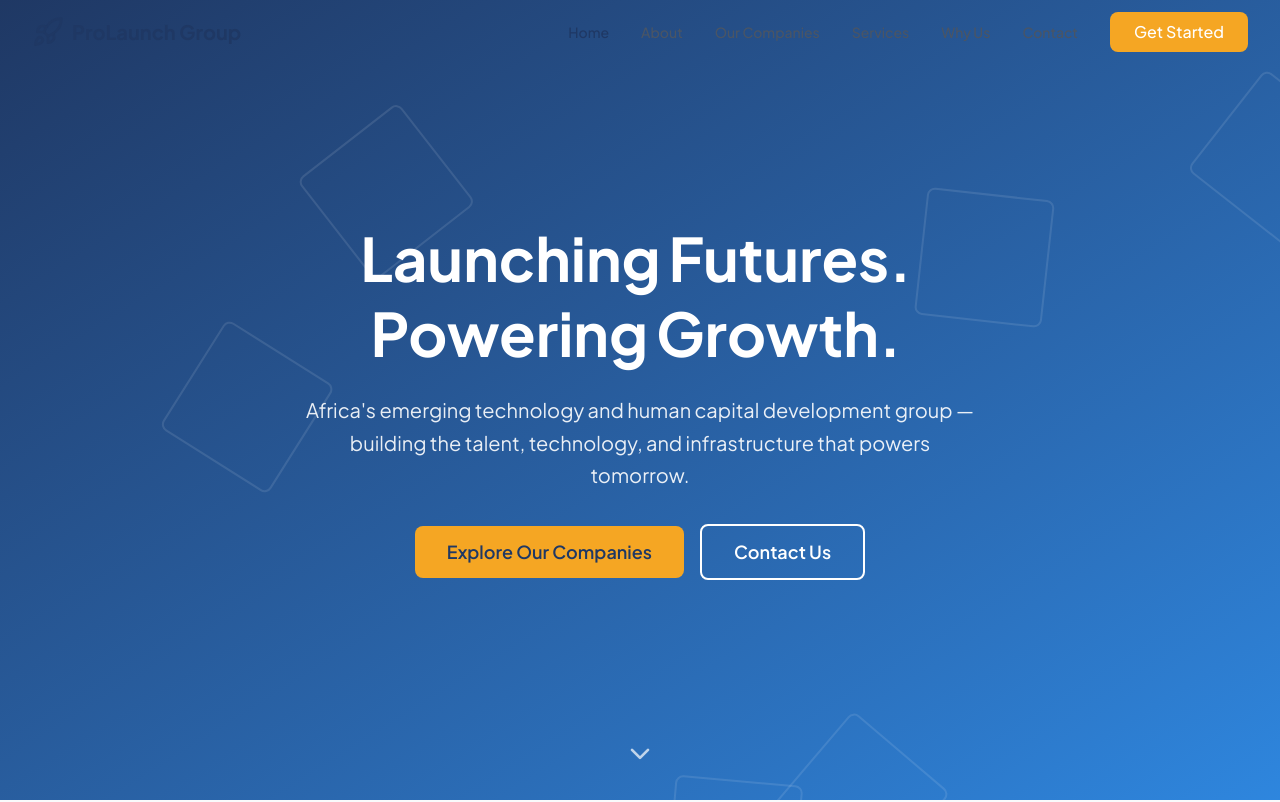
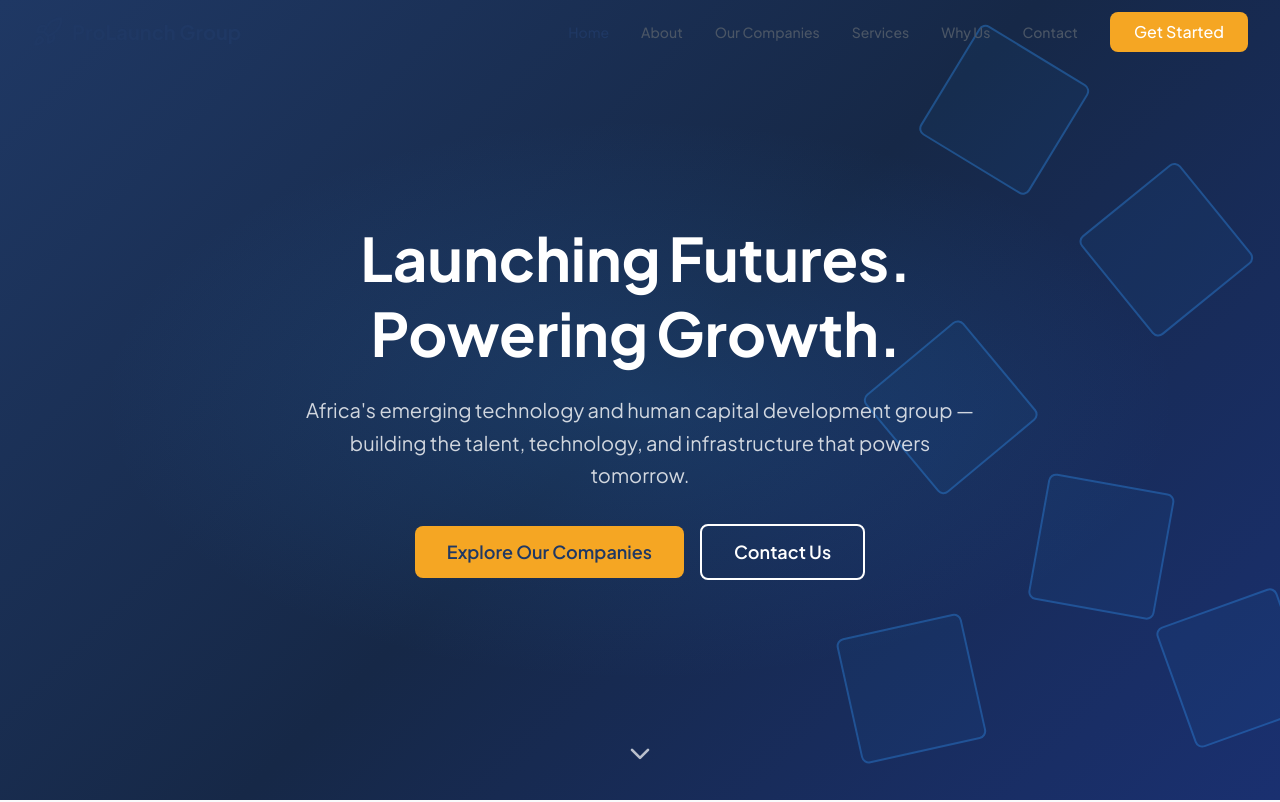
Before and after one commit to ProLaunch-Group/pgroup-website, a Next.js app: page / in a window 1280 px wide. Shown: the top 802 px of the page. Built offline with nearby package versions, Linux system fonts and the light colour scheme.

Commit message:
fix: hero backgroun

```diff
--- a/components/Hero.tsx
+++ b/components/Hero.tsx
@@ -21,7 +21,7 @@ const wordVariants: Variants = {
     y: 0,
     transition: {
       duration: 0.6,
-      ease: 'easeOut' as const, // ✅ fixes TypeScript error
+      ease: 'easeOut' as const,
     },
   },
 };
@@ -29,15 +29,17 @@ const wordVariants: Variants = {
 // ✅ Moved outside — static data never belongs inside a component
 const headlineWords = "Launching Futures. Powering Growth.".split(' ');
 
-/**
- * Hero component for the ProLaunch Group website.
- * Features animated background, word-by-word headline animation,
- * call-to-action buttons, and scroll indicator.
- */
+// Shapes pinned to the right side only
+const shapes = [
+  { left: '72%', top: '8%',  duration: 22, rotate: 12  },
+  { left: '85%', top: '25%', duration: 28, rotate: 55  },
+  { left: '68%', top: '45%', duration: 24, rotate: 130 },
+  { left: '80%', top: '62%', duration: 30, rotate: 200 },
+  { left: '90%', top: '78%', duration: 20, rotate: 310 },
+  { left: '65%', top: '80%', duration: 26, rotate: 75  },
+];
+
 export default function Hero() {
-
-  // ✅ scrollToSection stays inside — it references browser APIs
-  //    that should only run client-side, inside the component
   const scrollToSection = (sectionId: string) => {
     const element = document.getElementById(sectionId);
     if (element) {
@@ -46,36 +48,50 @@ export default function Hero() {
   };
 
   return (
-    <section id="home" className="relative min-h-screen flex items-center justify-center overflow-hidden bg-gradient-to-br from-navy to-electricBlue">
-      {/* Animated Background Shapes */}
+    <section
+      id="home"
+      className="relative min-h-screen flex items-center justify-center overflow-hidden"
+      style={{
+        background: 'linear-gradient(135deg, #1F3864 0%, #162847 50%, #1a3070 100%)',
+      }}
+    >
+      {/* Floating Background Shapes */}
       <div className="absolute inset-0 overflow-hidden">
-        {[...Array(6)].map((_, i) => (
+        {shapes.map((shape, i) => (
           <motion.div
             key={i}
-            className="absolute opacity-10"
-            style={{
-              left: `${Math.random() * 100}%`,
-              top: `${Math.random() * 100}%`,
-            }}
+            className="absolute"
+            style={{ left: shape.left, top: shape.top }}
             animate={{
               x: [0, 30, 0],
               y: [0, -30, 0],
               rotate: [0, 180, 360],
             }}
             transition={{
-              duration: 20 + Math.random() * 10,
+              duration: shape.duration,
               repeat: Infinity,
-              ease: 'linear' as const, // ✅ fixed here too
+              ease: 'linear' as const,
             }}
           >
             <div
-              className="w-32 h-32 border-2 border-white rounded-lg"
+              className="w-32 h-32 border-2 rounded-lg"
               style={{
-                transform: `rotate(${Math.random() * 360}deg)`,
+                borderColor: 'rgba(46, 134, 222, 0.4)',
+                backgroundColor: 'rgba(46, 134, 222, 0.06)',
+                transform: `rotate(${shape.rotate}deg)`,
               }}
             />
           </motion.div>
         ))}
+
+        {/* Soft radial glow behind the text */}
+        <div
+          className="absolute inset-0"
+          style={{
+            background:
+              'radial-gradient(ellipse 60% 50% at 50% 50%, rgba(46,134,222,0.18) 0%, transparent 70%)',
+          }}
+        />
       </div>
 
       <div className="relative z-10 text-center px-4 sm:px-6 lg:px-8 max-w-4xl mx-auto">
@@ -99,7 +115,7 @@ export default function Hero() {
 
         {/* Subheadline */}
         <motion.p
-          className="text-lg sm:text-xl text-white/90 mb-8 max-w-2xl mx-auto leading-relaxed"
+          className="text-lg sm:text-xl text-white/80 mb-8 max-w-2xl mx-auto leading-relaxed"
           initial={{ opacity: 0, y: 30 }}
           animate={{ opacity: 1, y: 0 }}
           transition={{ delay: 1.5, duration: 0.8, ease: 'easeOut' as const }}
```
